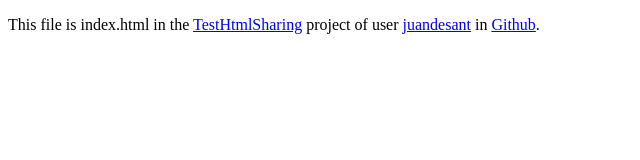
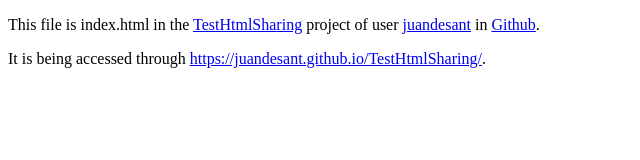
Before and after one commit to juandesant/TestHtmlSharing, a plain HTML site: page index.html in a window 1280 px wide. Shown: the whole page, without its empty margins (0-640 px from the left). Drawn offline with Linux system fonts and the light colour scheme.

Commit message:
Added self reference to access address

```diff
--- a/index.html
+++ b/index.html
@@ -7,8 +7,11 @@
     </head>
     <body>
         <p>
-            This file is index.html in the <a href="https://github.com/juandesant/TestHtmlSharing">TestHtmlSharing</a>
-            project of user <a href="https://github.com/juandesant">juandesant</a> in <a href="https://github.com/">Github</a>.
+            This file is index.html in the <a href="https://github.com/juandesant/TestHtmlSharing">TestHtmlSharing</a> project of user <a href="https://github.com/juandesant">juandesant</a> in <a href="https://github.com/">Github</a>.
+        </p>
+        <p>
+            It is being accessed through
+            <a href="https://juandesant.github.io/TestHtmlSharing/">https://juandesant.github.io/TestHtmlSharing/</a>.
         </p>
     </body>
 </html>
```
